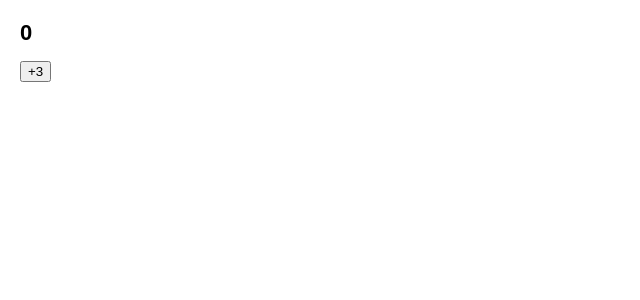
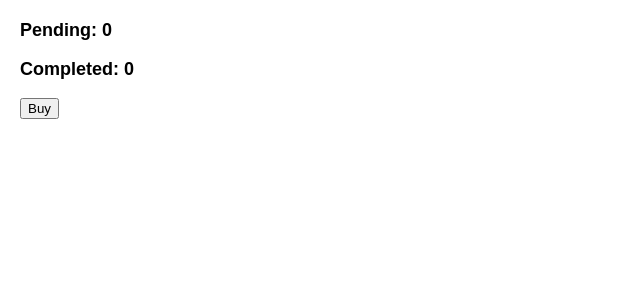
Before and after one commit to inai17ibar/react-sample-app, a React (Create React App) app: page / in a window 1280 px wide. Shown: the top 300 px of the page, without its empty margins (0-640 px from the left). Built offline with nearby package versions, Linux system fonts and the light colour scheme.

Commit message:
Fix a request counter

```diff
--- a/src/App.js
+++ b/src/App.js
@@ -2,17 +2,38 @@ import React from 'react';
 import './App.css';
 import { useState } from 'react';
 
-export default function Counter() {
-  const [number, setNumber] = useState(0);
+export default function RequestTracker() {
+  const [pending, setPending] = useState(0);
+  const [completed, setCompleted] = useState(0);
+
+  async function handleClick() {
+    setPending(p => p + 1);
+    await delay(3000);
+    setPending(p => p - 1);
+    setCompleted(c => c + 1);
+    // setPending(pending + 1); //これでも可
+    // await delay(3000);
+    // setPending(pending => pending - 1);
+    // setCompleted(completed + 1);
+  }
 
   return (
     <>
-      <h1>{number}</h1>
-      <button onClick={() => {
-        setNumber(n => n + 1);
-        setNumber(n => n + 1);
-        setNumber(n => n + 1);
-      }}>+3</button>
+      <h3>
+        Pending: {pending}
+      </h3>
+      <h3>
+        Completed: {completed}
+      </h3>
+      <button onClick={handleClick}>
+        Buy
+      </button>
     </>
-  )
+  );
 }
+
+function delay(ms) {
+  return new Promise(resolve => {
+    setTimeout(resolve, ms);
+  });
+}
```
